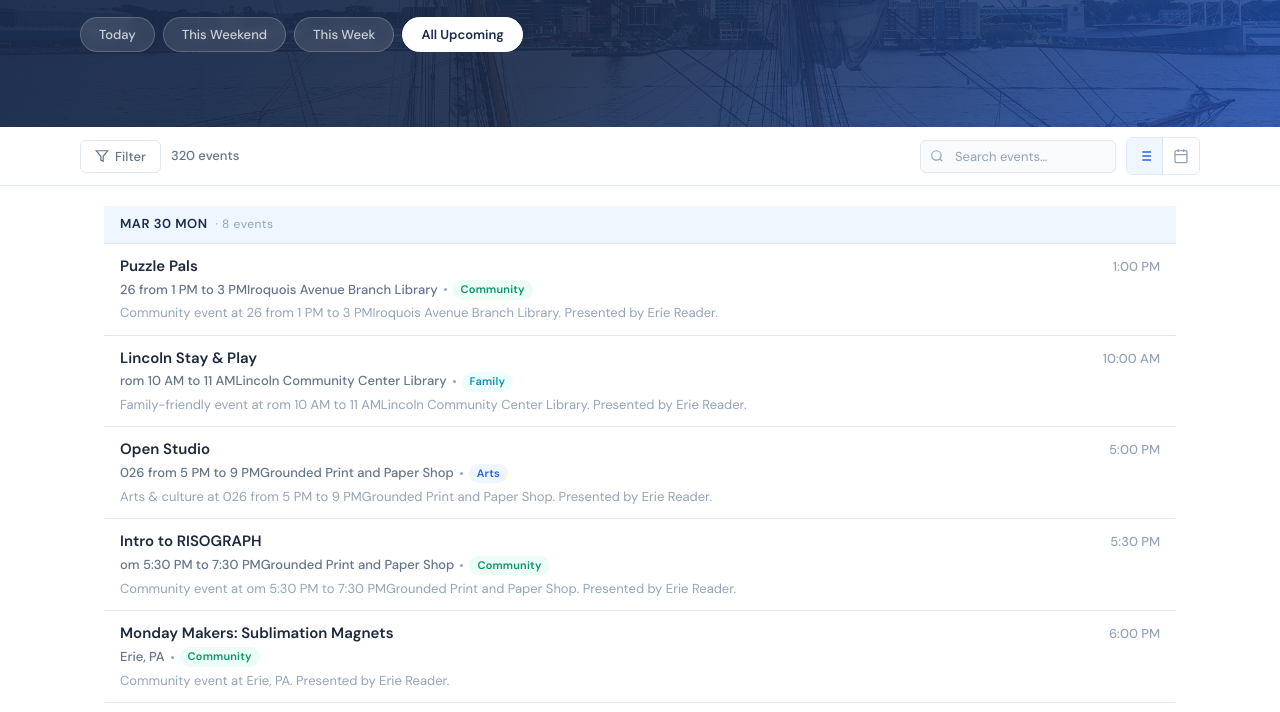
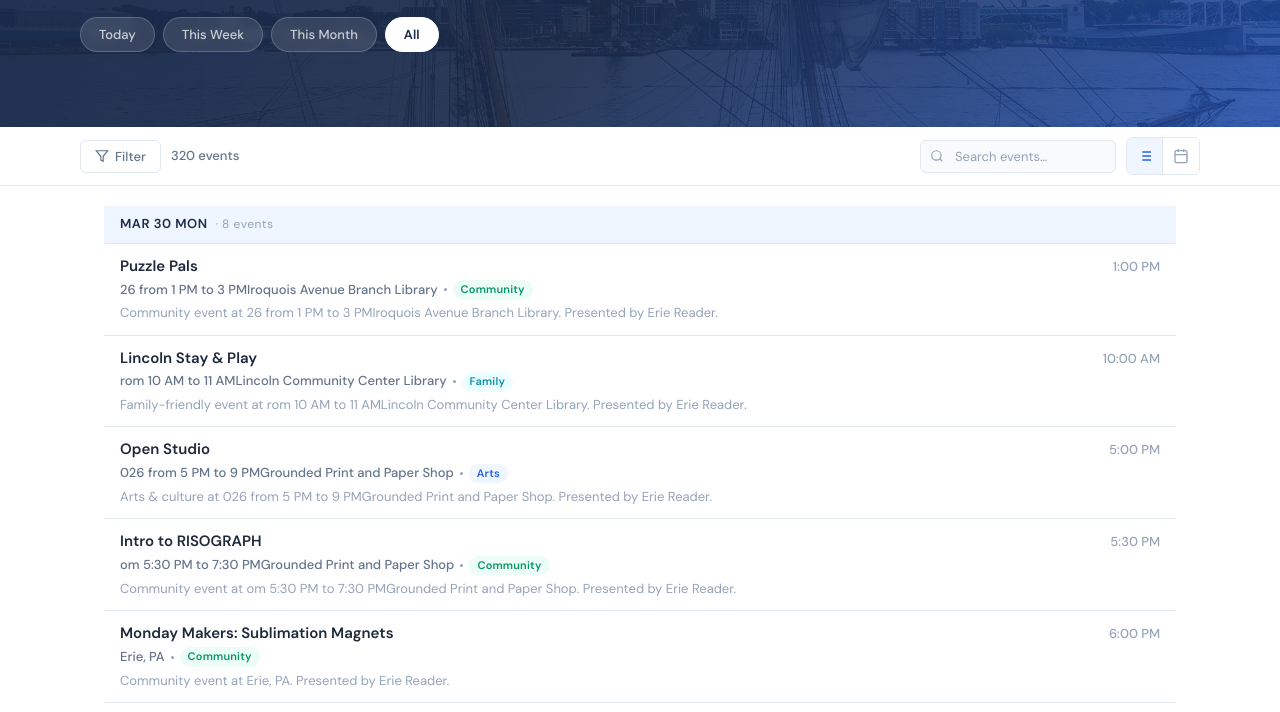
Before and after one commit to mistalamont-code/erie-events-dashboard, a website: page public/index.html in a window 1280 px wide. Shown: the part 209-921 px from the top of the page. Drawn offline with Linux system fonts and the light colour scheme.

Commit message:
Replace weekend pill with This Month, rename All Upcoming to All
- Quick filters: Today, This Week, This Month, All
- Removed This Weekend pill
- Added month filter logic (events from today through end of current month)
- Headline now shows "N events this week in Erie" instead of weekend

Co-Authored-By: Claude Opus 4.6 (1M context) <noreply@anthropic.com>

```diff
--- a/public/index.html
+++ b/public/index.html
@@ -245,9 +245,9 @@ body.modal-open{overflow:hidden}
   <p class="hero-sub">Live music, local food, art, markets &amp; more &mdash; all in one place.</p>
   <div class="quick-filters" role="tablist" aria-label="Time filter">
     <button class="pill" role="tab" data-qf="today" aria-selected="false">Today</button>
-    <button class="pill" role="tab" data-qf="weekend" aria-selected="false">This Weekend</button>
     <button class="pill" role="tab" data-qf="week" aria-selected="false">This Week</button>
-    <button class="pill active" role="tab" data-qf="all" aria-selected="true">All Upcoming</button>
+    <button class="pill" role="tab" data-qf="month" aria-selected="false">This Month</button>
+    <button class="pill active" role="tab" data-qf="all" aria-selected="true">All</button>
   </div>
 </div></section>
 
@@ -414,8 +414,8 @@ function startOfDay(d){const x=new Date(d);x.setHours(0,0,0,0);return x}
 function filterByTime(events,f){
   const now=new Date(),ts=now.toISOString().slice(0,10);
   if(f==='today')return events.filter(e=>e.d===ts);
-  if(f==='weekend'){const dow=now.getDay();const sat=new Date(startOfDay(now));if(dow===0)sat.setDate(sat.getDate()-1);else if(dow!==6)sat.setDate(sat.getDate()+(6-dow));const sun=new Date(sat);sun.setDate(sun.getDate()+1);return events.filter(e=>e.d===sat.toISOString().slice(0,10)||e.d===sun.toISOString().slice(0,10))}
   if(f==='week'){const end=new Date(startOfDay(now));end.setDate(end.getDate()+7);return events.filter(e=>e.d>=ts&&e.d<=end.toISOString().slice(0,10))}
+  if(f==='month'){const mEnd=new Date(now.getFullYear(),now.getMonth()+1,0).toISOString().slice(0,10);return events.filter(e=>e.d>=ts&&e.d<=mEnd)}
   return events;
 }
 function getFiltered(){
@@ -428,8 +428,8 @@ function getFiltered(){
 }
 
 function generateHeadline(){
-  const we=filterByTime(E,'weekend');
-  if(we.length>0)return `<span class="hero-count">${we.length}</span> events this weekend in Erie`;
+  const wk=filterByTime(E,'week');
+  if(wk.length>0)return `<span class="hero-count">${wk.length}</span> events this week in Erie`;
   if(E.length>0)return `<span class="hero-count">${E.length}</span> upcoming events in Erie`;
   return `What\u2019s happening in Erie`;
 }
```
